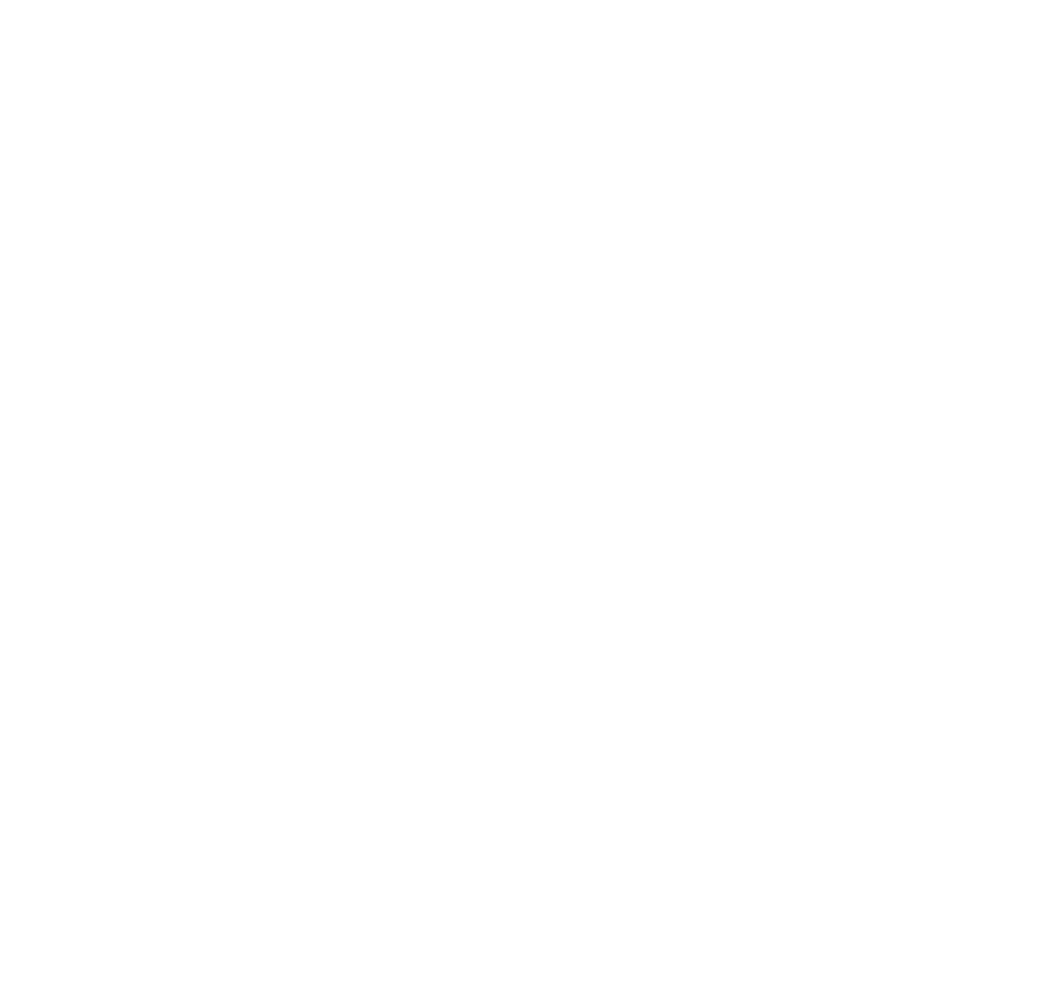
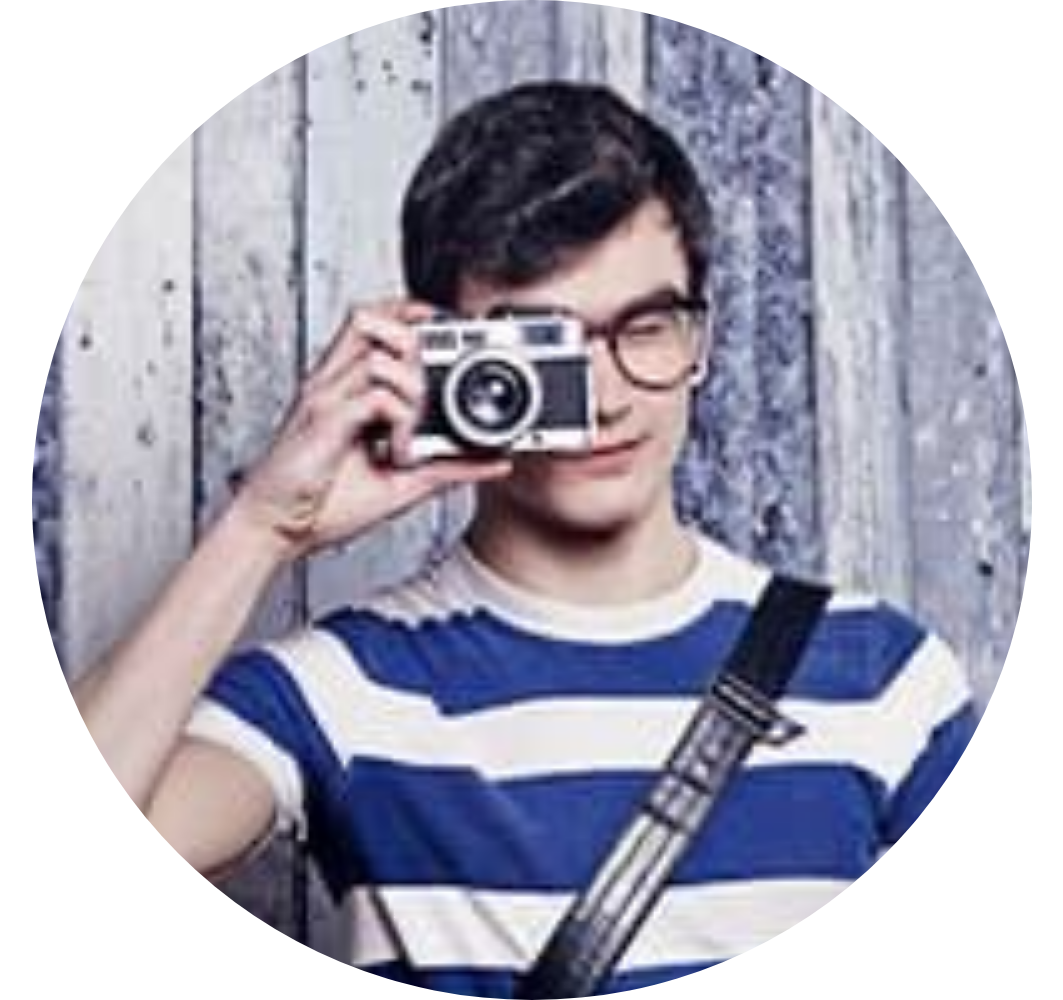
Before and after one commit to js-tasks-ru/htmlcss-20230911-4_elmir-kuba, a website: page 06-lection4/01-avatar/index.html in a window 1280 px wide. Shown: the whole page, without its empty margins (108-1171 px from the left). Before the commit the page ends 800 px from the top, so only its background shows below. Drawn offline with Linux system fonts and the light colour scheme.

Commit message:
ава готово

```diff
--- a/06-lection4/01-avatar/avatar.css
+++ b/06-lection4/01-avatar/avatar.css
@@ -0,0 +1,27 @@
+
+.avatar {
+  position: relative;
+
+  width: 100%;
+
+  padding-bottom: 100%;
+}
+
+.avatar__image {
+  width: 100%;
+  height: 100%;
+
+  object-fit: cover;
+}
+
+.avatar__inner {
+  border-radius: 50%;
+
+  position: absolute;
+  top: 0;
+  left: 0;
+  right: 0;
+  bottom: 0;
+
+  overflow: hidden;
+}
--- a/06-lection4/01-avatar/index.html
+++ b/06-lection4/01-avatar/index.html
@@ -3,9 +3,18 @@
 <html lang="ru">
     <head>
         <link rel="stylesheet" href="../../assets/css/main.css">
+        <link rel="stylesheet" href="./wrap1.css">
         <link rel="stylesheet" href="./avatar.css">
     </head>
     <body>
-
+        <div class="wrap1">
+            <div class="avatar-here">
+                <div class="avatar">
+                    <div class="avatar__inner">
+                        <img src="./public/avatar-200.jpg" class="avatar__image" alt=""/>
+                    </div>
+                </div>
+            </div>
+        </div>
     </body>
 </html>
--- /dev/null
+++ b/06-lection4/01-avatar/wrap1.css
@@ -0,0 +1,12 @@
+.wrap1{
+  width: 100%;
+  height: 100%;
+
+  display: grid;
+  justify-items: center;
+  align-items: center;
+}
+
+.avatar-here {
+  width: 1000px;
+}
```
